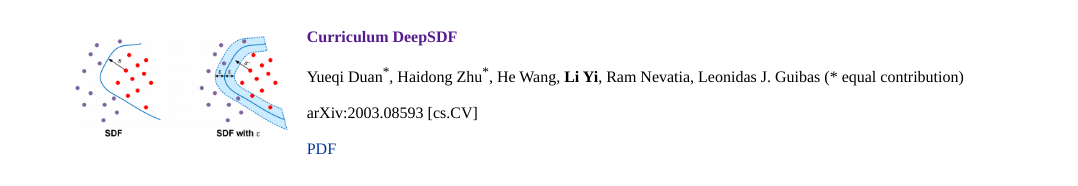
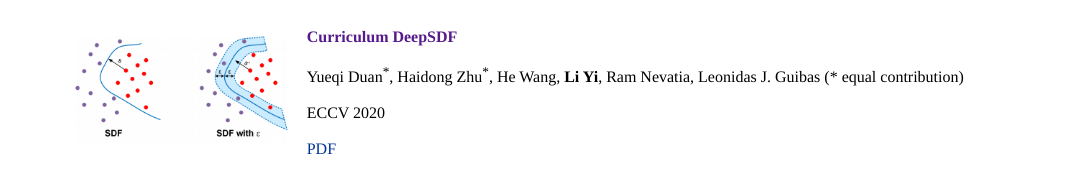
Before and after one commit to ericyi/ericyi.github.io, a plain HTML site: page index.html in a window 1280 px wide. Shown: the part 596-782 px from the top of the page, without its empty margins (0-1078 px from the left). Drawn offline with Linux system fonts and the light colour scheme.

Commit message:
Update index.html

```diff
--- a/index.html
+++ b/index.html
@@ -74,7 +74,7 @@ My recent research interests focus on 3D perception and shape analysis, with the
 <tbody><tr>
 <td width="20%" valign="top"><p><img src="./Li_Yi_files/csdf.png" height="120" alt="" style="border-style: none" align="top"></p></td>
 <td width="80%" valign="top"><p>
-    <b><a href="">Curriculum DeepSDF</a></b><br><br>Yueqi Duan<sup>*</sup>, Haidong Zhu<sup>*</sup>, He Wang, <b>Li Yi</b>, Ram Nevatia, Leonidas J. Guibas (* equal contribution)<br><br>arXiv:2003.08593 [cs.CV]<br><br>
+    <b><a href="">Curriculum DeepSDF</a></b><br><br>Yueqi Duan<sup>*</sup>, Haidong Zhu<sup>*</sup>, He Wang, <b>Li Yi</b>, Ram Nevatia, Leonidas J. Guibas (* equal contribution)<br><br>ECCV 2020<br><br>
 <a href="https://arxiv.org/abs/2003.08593">PDF</a>
 </p><pre><p id="csdf" style="font:18px; display: none">
 </p><p></p></pre>
```
